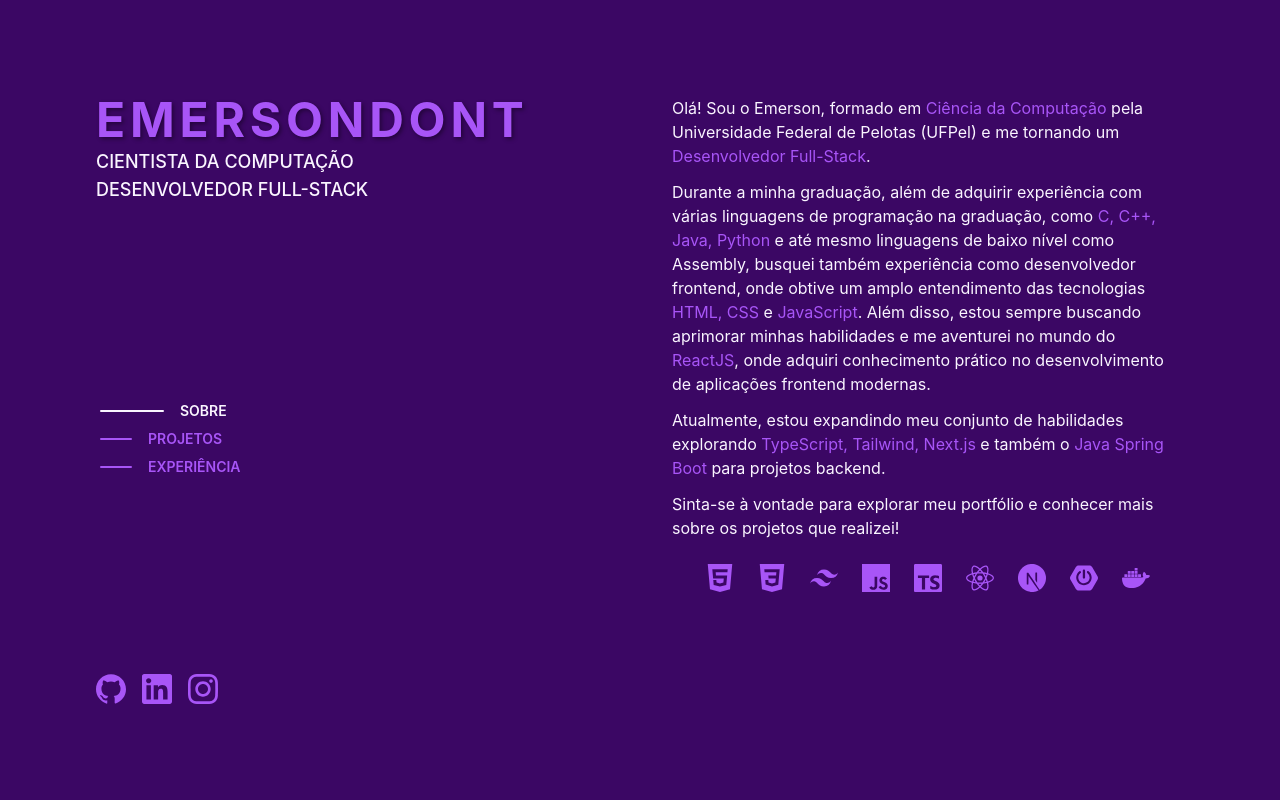
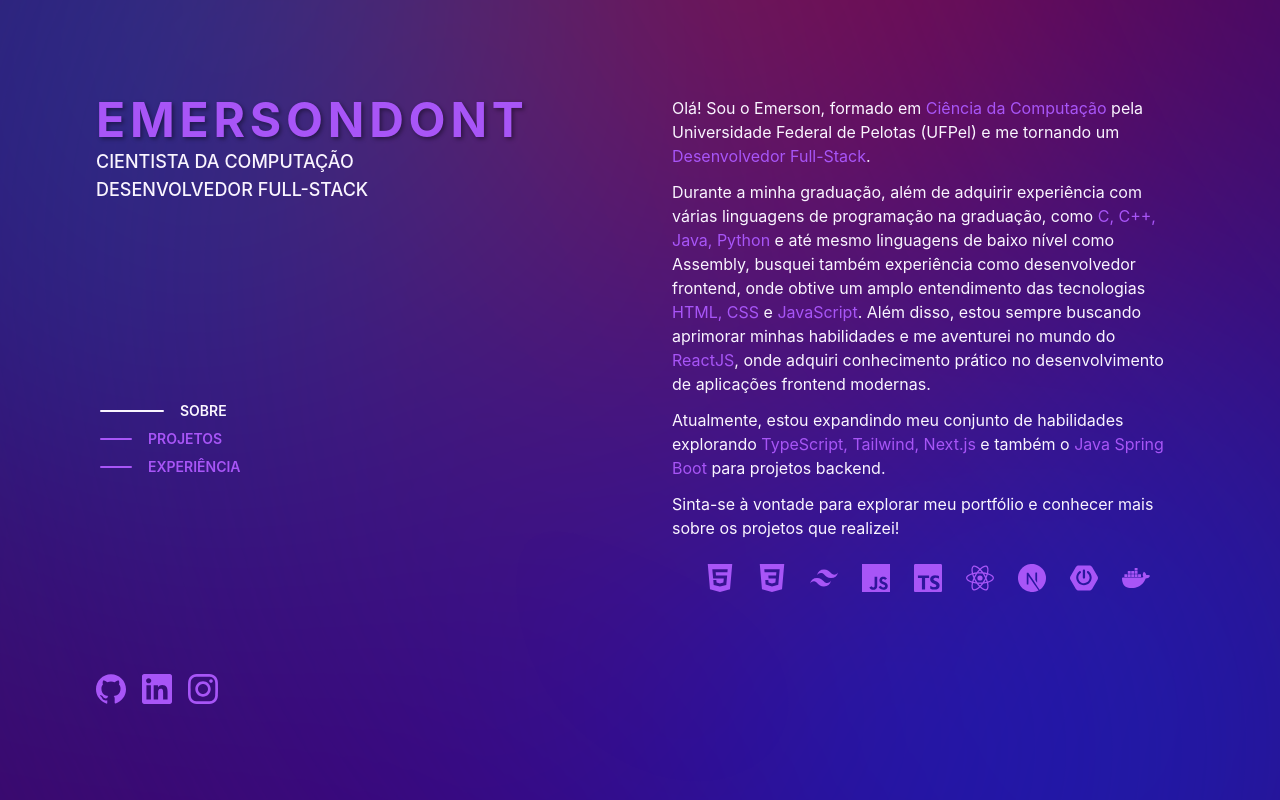
Before and after one commit to emersondont/portfolio, a Next.js app: page / in a window 1280 px wide. Built offline with nearby package versions, Linux system fonts and the light colour scheme; no server answers.

Commit message:
refactor: animated background

```diff
--- a/src/components/layout.tsx
+++ b/src/components/layout.tsx
@@ -44,8 +44,9 @@ export default function Layout(props: Props) {
 	return (
 		<main className="
 		flex flex-col items-center font-Inter h-screen w-full
-		md:flex-row bg-background backdrop-blur
+		md:flex-row bg-background
 		">
+			<div className='background-blur'/>
 			{/* <BackgroundHome /> */}
 			<section className='
 			py-6 px-6 z-20 flex flex-wrap justify-between gap-4 w-full
--- a/src/styles/globals.css
+++ b/src/styles/globals.css
@@ -46,10 +46,25 @@ body {
 
 .border-card:hover::before {
   background: linear-gradient(-90deg, transparent 50%, rgba(186, 114, 253, .8) 50%);
-  animation: rotateBorder 4s linear infinite;
+  animation: rotate 4s linear infinite;
 }
 
-@keyframes rotateBorder {
+.background-blur {
+  filter: blur(260px);
+  -webkit-filter: blur(260px);
+  background-image: url("../../public/img/bg-image2.png");
+  height: 150%;
+  width: 150%;
+  position: fixed;
+  top: -25%;
+  left: -25%;
+  background-position: center;
+  background-repeat: no-repeat;
+  background-size: cover;
+  animation: rotate 30s linear infinite;
+}
+
+@keyframes rotate {
   0% {
     transform: rotate(0deg);
   }
```
Also changed, not shown: public/img/bg-image.png (added), public/img/bg-image2.png (added).
